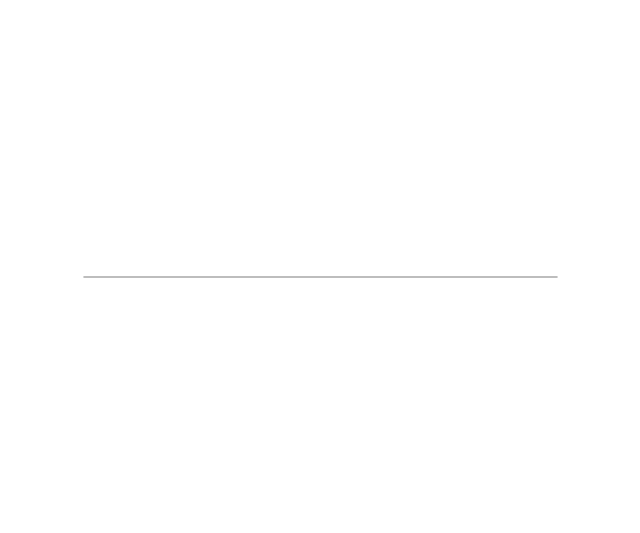
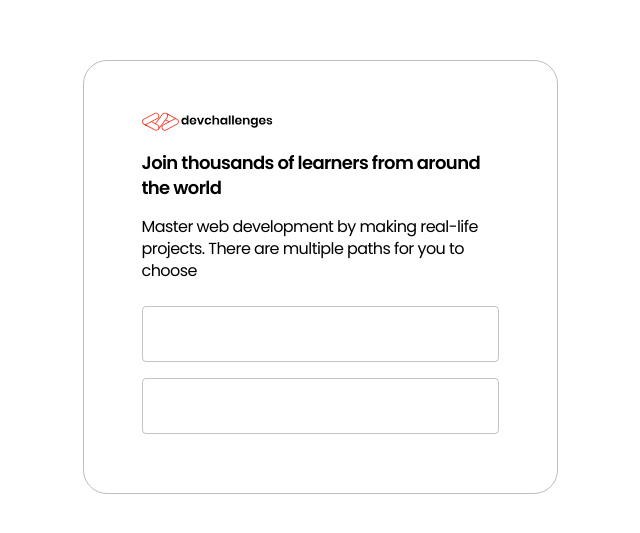
Before and after one commit to GypsyDangerous/auth-app-client, a React (Create React App) app: page /auth in a window 1280 px wide. Shown: the part 123-656 px from the top of the page, without its empty margins (320-960 px from the left). Built offline with nearby package versions, Linux system fonts and the light colour scheme.

Commit message:
adding in components from material ui

```diff
--- a/package.json
+++ b/package.json
@@ -8,6 +8,7 @@
     "@testing-library/jest-dom": "^5.11.5",
     "@testing-library/react": "^11.1.1",
     "@testing-library/user-event": "^12.2.0",
+    "clsx": "^1.1.1",
     "components": "^0.1.0",
     "node-sass": "^4.14.1",
     "react": "^17.0.1",
--- a/src/App.js
+++ b/src/App.js
@@ -1,12 +1,18 @@
-import './App.scss';
-import Auth from "./components/Auth"
+import "./App.scss";
+import Auth from "./components/Auth";
+import { BrowserRouter as Router, Route, Switch, Redirect } from "react-router-dom";
 
 function App() {
-  return (
-    <div className="App">
-		<Auth></Auth>
-    </div>
-  );
+	return (
+		<Router>
+			<div className="App">
+				<Switch>
+					<Route path="/auth" component={Auth}/>
+					<Redirect to="/auth/login"/>
+				</Switch>
+			</div>
+		</Router>
+	);
 }
 
 export default App;
--- a/src/App.scss
+++ b/src/App.scss
@@ -1,5 +1,4 @@
 .App {
-	text-align: center;
 	width: 100vw;
 	min-height: 100vh;
 	display: flex;
--- a/src/components/Auth/Auth.styled.js
+++ b/src/components/Auth/Auth.styled.js
@@ -5,7 +5,24 @@ const Auth = styled.div`
 	box-sizing: border-box;
 	border-radius: 24px;
 	width: 475px;
+	padding: 51px 58px;
 	// height: 640px;
+	h1 {
+		font-size: 18px;
+		font-style: normal;
+		font-weight: 600;
+		line-height: 25px;
+		letter-spacing: -0.035em;
+		text-align: left;
+	}
+	p {
+		font-size: 16px;
+		font-style: normal;
+		font-weight: 400;
+		line-height: 22px;
+		letter-spacing: -0.035em;
+		text-align: left;
+	}
 `;
 
-export default Auth
+export default Auth;
--- /dev/null
+++ b/src/components/Auth/Form.styled.js
@@ -0,0 +1,15 @@
+import styled from "styled-components";
+
+const Form = styled.form`
+	display: flex;
+	align-items: center;
+	flex-direction: column;
+	* {
+		color: white !important;
+	}
+	& > *{
+		width: 100%;
+	}
+`;
+
+export default Form;
--- a/src/components/Auth/Login.js
+++ b/src/components/Auth/Login.js
@@ -0,0 +1,21 @@
+import React from "react";
+import Input from "../shared/FormElements/Input";
+import Form from "./Form.styled"
+
+const Login = () => {
+	return (
+		<div>
+			<h1>Join thousands of learners from around the world </h1>
+			<p>
+				Master web development by making real-life projects. There are multiple paths for
+				you to choose
+			</p>
+			<Form>
+				<Input onInput={() => {}} placeholder="Email" type="email" required/>
+				<Input onInput={() => {}} placeholder="Password" type="password" required/>
+			</Form>
+		</div>
+	);
+};
+
+export default Login;
--- a/src/components/Auth/index.js
+++ b/src/components/Auth/index.js
@@ -1,10 +1,18 @@
 import React from 'react';
+import { useParams } from 'react-router';
+import Input from '../shared/FormElements/Input';
 import AuthComponent from "./Auth.styled"
+import Login from './Login';
+import {ReactComponent as Logo} from './logo.svg';
 
 const Auth = () => {
+
+	const {type} = useParams()
+
 	return (
 		<AuthComponent>
-
+			<Logo/>
+			<Login/>
 		</AuthComponent>
 	);
 }
--- a/src/components/shared/FormElements/Input.js
+++ b/src/components/shared/FormElements/Input.js
@@ -1,57 +1,122 @@
-import React, {useEffect, useReducer} from 'react'
+import { useEffect, useReducer } from "react";
+import { makeStyles } from "@material-ui/core/styles";
+import IconButton from "@material-ui/core/IconButton";
+import Input from "@material-ui/core/Input";
+import FilledInput from "@material-ui/core/FilledInput";
+import OutlinedInput from "@material-ui/core/OutlinedInput";
+import InputLabel from "@material-ui/core/InputLabel";
+import InputAdornment from "@material-ui/core/InputAdornment";
+import FormHelperText from "@material-ui/core/FormHelperText";
+import FormControl from "@material-ui/core/FormControl";
+import TextField from "@material-ui/core/TextField";
+import Visibility from "@material-ui/icons/Visibility";
+import VisibilityOff from "@material-ui/icons/VisibilityOff";
+import clsx from "clsx";
+import "./Form.css";
+import { validate } from "../../../utils/validators";
 
-import "./Form.css"
-import {validate} from "../util/validators"
+const useStyles = makeStyles(theme => ({
+	margin: {
+		margin: theme.spacing(1),
+	},
+}));
 
 const inputReducer = (state, action) => {
-    switch(action.type){
+	switch (action.type) {
 		case "CHANGE":
 			return {
 				...state,
 				value: action.val,
-                isValid: validate(action.val, action.validators)
+				isValid: validate(action.val, action.validators),
+			};
+		case "TOUCH":
+			return {
+				...state,
+				isTouched: true,
+			};
+		default:
+			return state;
 	}
-        case "TOUCH":
-            return{
-                ...state,
-                isTouched: true
-            }
-        default:
-            return state
-    }
-}
+};
 
-const Input = props => {
+const CustomInput = props => {
+	const [inputState, dispatch] = useReducer(inputReducer, {
+		value: props.value || "",
+		isValid: !!props.value,
+		isTouched: false,
+	});
 
-    const [inputState, dispatch] = useReducer(inputReducer, {value: props.value || "", isValid: !!props.value, isTouched: false})
-
-    let {id, onInput} = props;
-    const {value, isValid} = inputState
+	let { id, onInput } = props;
+	const { value, isValid } = inputState;
 
 	useEffect(() => {
-        onInput(id, value, isValid)
-    }, [id, value, isValid, onInput])
+		onInput(id, value, isValid);
+	}, [id, value, isValid, onInput]);
 
 	const changeHandler = e => {
-        dispatch({type: "CHANGE", val: e.target.value, validators: props.validators})
-    }
+		dispatch({ type: "CHANGE", val: e.target.value, validators: props.validators });
+	};
 
 	const touchHandler = () => {
-        dispatch({type: "TOUCH"})
+		dispatch({ type: "TOUCH" });
+	};
+
+	const elt =
+		props.element === "input" || props.type ? (
+			<input
+				required={props.required}
+				min="0"
+				id={props.id}
+				type={props.type}
+				name={props.name}
+				placeholder={props.placeholder}
+				onChange={changeHandler}
+				value={inputState.value}
+				onBlur={touchHandler}
+				className={props.className}
+			></input>
+		) : (
+			<textarea
+				id={props.id}
+				rows={props.rows || 3}
+				placeholder={props.placeholder}
+				name={props.name}
+				onChange={changeHandler}
+				value={inputState.value}
+				onBlur={touchHandler}
+				className={props.className}
+			></textarea>
+		);
+
+	const classes = useStyles();
+	return (
+		<FormControl
+			FormControl
+			className={clsx(classes.margin, classes.textField)}
+			variant="outlined"
+		>
+			<InputLabel htmlFor="outlined-adornment-password">Password</InputLabel>
+			<OutlinedInput
+				id="outlined-adornment-password"
+				type={props.showPassword ? "text" : "password"}
+				value={inputState.value}
+				onChange={changeHandler}
+				endAdornment={
+					<InputAdornment position="end">
+						<IconButton
+							aria-label="toggle password visibility"
+							//   onClick={handleClickShowPassword}
+							//   onMouseDown={handleMouseDownPassword}
+							edge="end"
+						>
+							{props.showPassword ? <Visibility /> : <VisibilityOff />}
+						</IconButton>
+					</InputAdornment>
 				}
+				labelWidth={70}
+			/>
+		</FormControl>
+	);
+};
 
-
-    const elt = (props.element === "input" || props.type) ?
-        <input min="0" id={props.id}  type={props.type} name={props.name} placeholder={props.placeholder} onChange={changeHandler} value={inputState.value} onBlur={touchHandler} className={props.className}></input> :
-        <textarea id={props.id} rows={props.rows || 3} placeholder={props.placeholder} name={props.name} onChange={changeHandler} value={inputState.value} onBlur={touchHandler} className={props.className}></textarea>
-
-    return (
-        <div style={props.style || {}} className={`inputBox ${!inputState.isValid && inputState.isTouched && "form-control--invalid"}`}>
-            <label htmlFor={props.id}>{props.labelHTML || props.label}</label>
-            {elt}
-            {!inputState.isValid && inputState.isTouched && <div>{props.errorText}</div>}
-        </div>
-    )
-}
-
-export default Input
+export default CustomInput;
--- /dev/null
+++ b/src/utils/validators.js
@@ -0,0 +1,46 @@
+const VALIDATOR_TYPE_REQUIRE = 'REQUIRE';
+const VALIDATOR_TYPE_MINLENGTH = 'MINLENGTH';
+const VALIDATOR_TYPE_MAXLENGTH = 'MAXLENGTH';
+const VALIDATOR_TYPE_MIN = 'MIN';
+const VALIDATOR_TYPE_MAX = 'MAX';
+const VALIDATOR_TYPE_EMAIL = 'EMAIL';
+const VALIDATOR_TYPE_FILE = 'FILE';
+
+export const VALIDATOR_REQUIRE = () => ({ type: VALIDATOR_TYPE_REQUIRE });
+export const VALIDATOR_FILE = () => ({ type: VALIDATOR_TYPE_FILE });
+export const VALIDATOR_MINLENGTH = val => ({
+  type: VALIDATOR_TYPE_MINLENGTH,
+  val: val
+});
+export const VALIDATOR_MAXLENGTH = val => ({
+  type: VALIDATOR_TYPE_MAXLENGTH,
+  val: val
+});
+export const VALIDATOR_MIN = val => ({ type: VALIDATOR_TYPE_MIN, val: val });
+export const VALIDATOR_MAX = val => ({ type: VALIDATOR_TYPE_MAX, val: val });
+export const VALIDATOR_EMAIL = () => ({ type: VALIDATOR_TYPE_EMAIL });
+
+export const validate = (value, validators) => {
+  let isValid = true;
+  for (const validator of validators) {
+    if (validator.type === VALIDATOR_TYPE_REQUIRE) {
+      isValid = isValid && value.trim().length > 0;
+    }
+    if (validator.type === VALIDATOR_TYPE_MINLENGTH) {
+      isValid = isValid && value.trim().length >= validator.val;
+    }
+    if (validator.type === VALIDATOR_TYPE_MAXLENGTH) {
+      isValid = isValid && value.trim().length <= validator.val;
+    }
+    if (validator.type === VALIDATOR_TYPE_MIN) {
+      isValid = isValid && +value >= validator.val;
+    }
+    if (validator.type === VALIDATOR_TYPE_MAX) {
+      isValid = isValid && +value <= validator.val;
+    }
+    if (validator.type === VALIDATOR_TYPE_EMAIL) {
+      isValid = isValid && /^\S+@\S+\.\S+$/.test(value);
+    }
+  }
+  return isValid;
+};
```
Also changed, not shown: src/utils/authentication.js (added, +11 -0 lines), src/components/Auth/logo.svg (added). Lines whose indentation alone changed are shown as unchanged.
